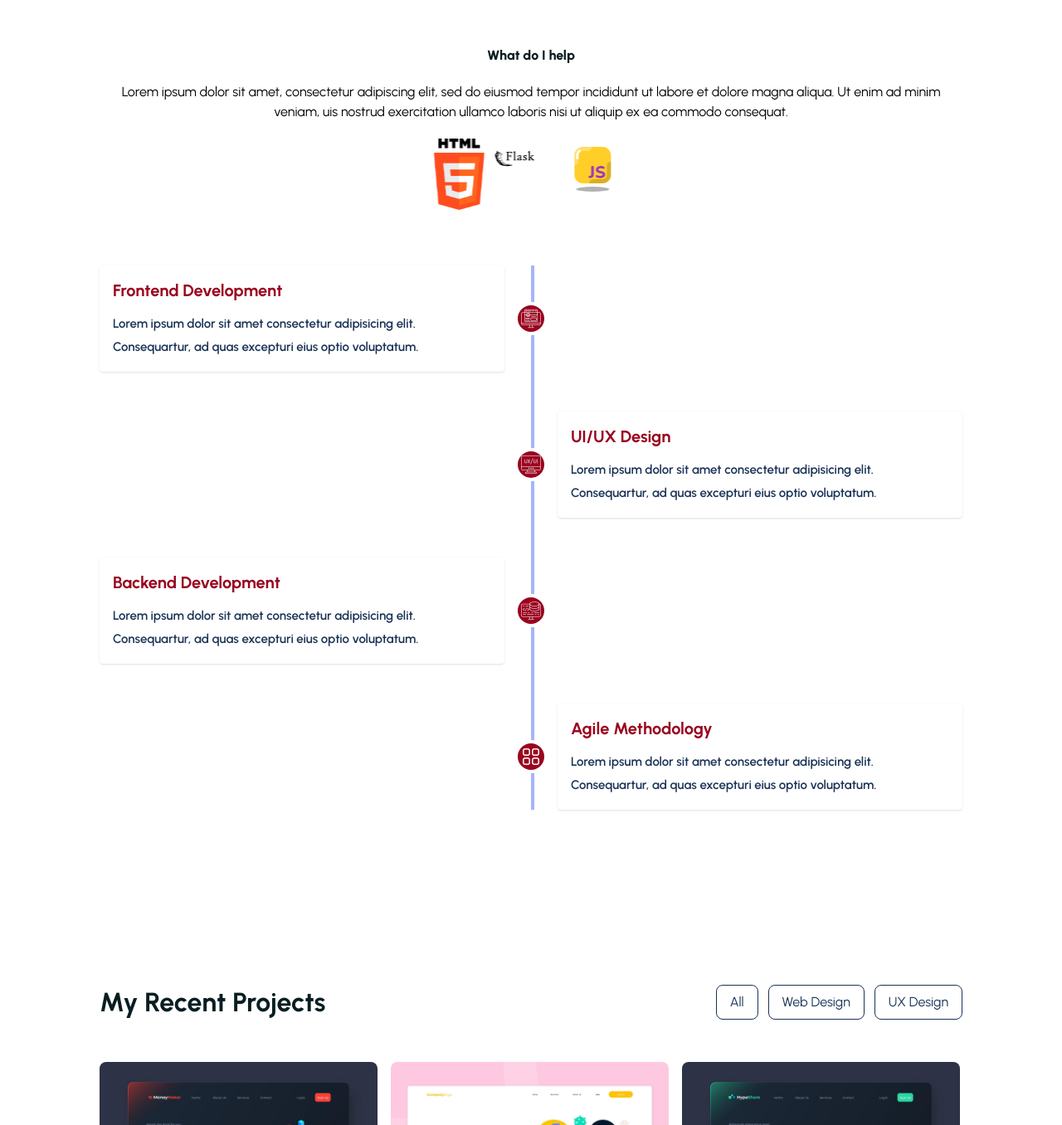
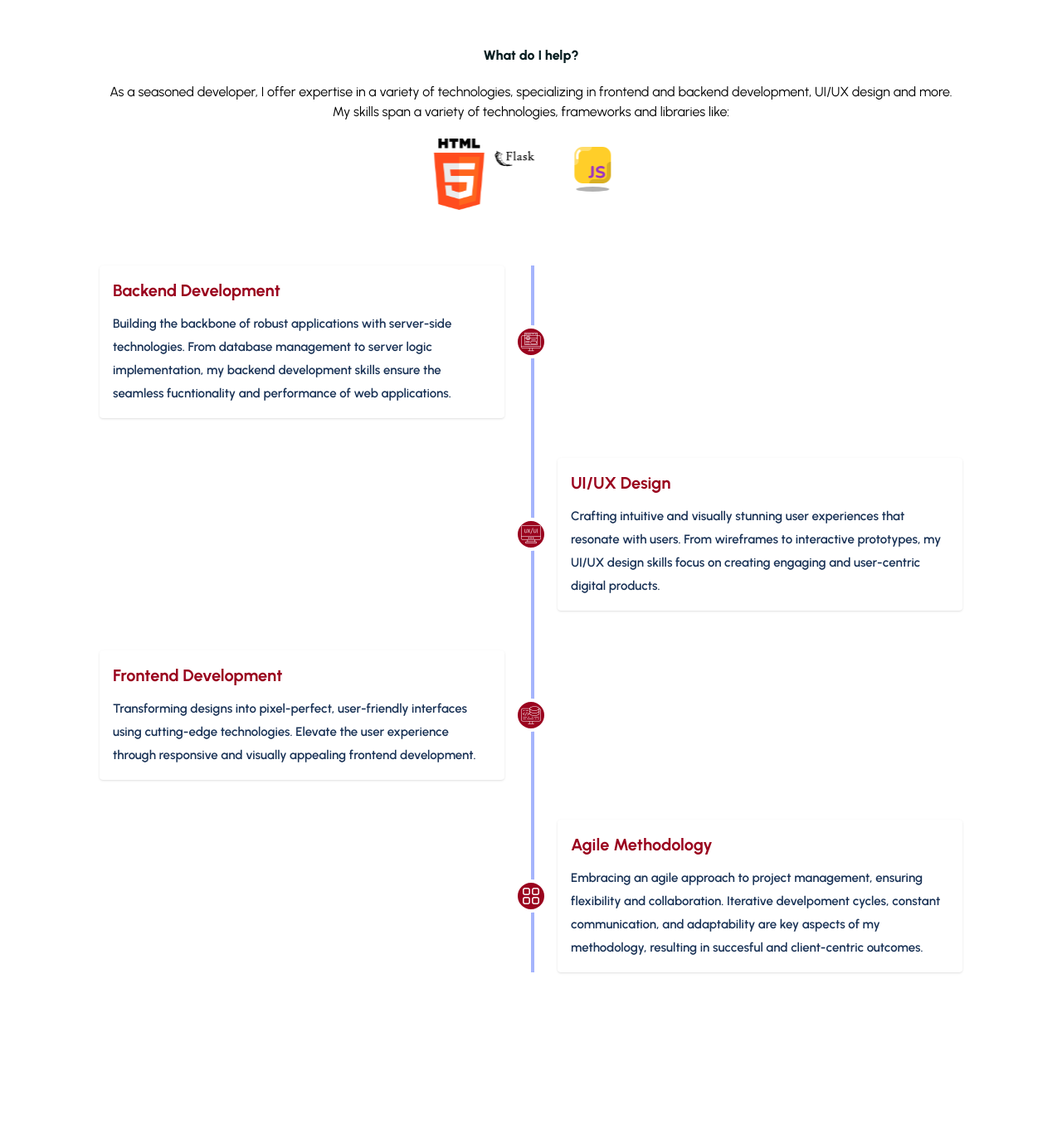
Before and after one commit to BabaMboga/My-PortFolio, a React (Create React App) app in the folder portfolio/: page / in a window 1280 px wide. Shown: the part 697-2053 px from the top of the page at 83% size. Built offline with nearby package versions, Linux system fonts and the light colour scheme; the HTML template or start-up script is replaced by a standard one.

Commit message:
Finished working on services js

```diff
--- a/portfolio/src/components/UI/Services.js
+++ b/portfolio/src/components/UI/Services.js
@@ -6,20 +6,19 @@ import frontendImg from "../../assets/images/front-end.png";
 import backendImg from "../../assets/images/backend.png";
 import uiuxImg from "../../assets/images/design.png";
 import appsImg from "../../assets/images/apps.png";
-import cssImg from "../../assets/images/project-icons/css-3.png"
-import htmlImg from "../../assets/images/project-icons/html-5.png"
-import flaskImg from "../../assets/images/project-icons/icons8-flask.svg"
-import javascriptImg from "../../assets/images/project-icons/icons8-javascript.svg"
-import reactImg from "../../assets/images/project-icons/icons8-react.svg"
-import tailwindCssImg from "../../assets/images/project-icons/icons8-tailwindcss.svg"
-import javaImg from "../../assets/images/project-icons/java.png"
-import jsImg from "../../assets/images/project-icons/js.png"
-import pythonImg from "../../assets/images/project-icons/python.png"
-import reactImg2 from "../../assets/images/project-icons/react.png"
-import sqlImg from "../../assets/images/project-icons/sql-server.png"
+import cssImg from "../../assets/images/project-icons/css-3.png";
+import htmlImg from "../../assets/images/project-icons/html-5.png";
+import flaskImg from "../../assets/images/project-icons/icons8-flask.svg";
+import javascriptImg from "../../assets/images/project-icons/icons8-javascript.svg";
+import reactImg from "../../assets/images/project-icons/icons8-react.svg";
+import tailwindCssImg from "../../assets/images/project-icons/icons8-tailwindcss.svg";
+import javaImg from "../../assets/images/project-icons/java.png";
+import jsImg from "../../assets/images/project-icons/js.png";
+import pythonImg from "../../assets/images/project-icons/python.png";
+import reactImg2 from "../../assets/images/project-icons/react.png";
+import sqlImg from "../../assets/images/project-icons/sql-server.png";
 
 const Services = () => {
-
   // Create an array of icon elements
   const slideShowIcons = [
     <img src={cssImg} alt="CSS" />,
@@ -40,26 +39,29 @@ const Services = () => {
     dots: false,
     infinite: true,
     speed: 500,
-    slidesToShow:3,
+    slidesToShow: 3,
     slidesToScroll: 1,
     autoplay: true,
     autoplaySpeed: 3000,
-  }
+  };
 
   return (
     <section id="services">
       <div className="container lg:pt-5">
         <div className="text-center">
           <h2 className="text-headingColor font-[800] text-[2.4 rem] mb-5">
-            What do I help
+            What do I help?
           </h2>
           <p>
-            Lorem ipsum dolor sit amet, consectetur adipiscing elit, sed do
-            eiusmod tempor incididunt ut labore et dolore magna aliqua. Ut enim
-            ad minim veniam, uis nostrud exercitation ullamco laboris nisi ut
-            aliquip ex ea commodo consequat.
+            As a seasoned developer, I offer expertise in a variety of
+            technologies, specializing in frontend and backend development,
+            UI/UX design and more. My skills span a variety of technologies,
+            frameworks and libraries like:
           </p>
-          <Slider {...sliderSettings} className= " flex items-center px-20 w-[50%] h-[40%] mt-4 mr-15 pt-5 ">
+          <Slider
+            {...sliderSettings}
+            className=" flex items-center px-20 mt-4 mr-15 pt-5 "
+          >
             {slideShowIcons.map((icon, index) => (
               <div key={index} className="icon-slide">
                 {icon}
@@ -89,12 +91,14 @@ const Services = () => {
                           className="text-primaryColor font-[700] mb-3 group-hover:text-white
                                             group-hover:font-[600] text-xl"
                         >
-                          Frontend Development
+                          Backend Development
                         </h3>
                         <p className="text-[15px] text-smallTextColor group-hover:text-white group-hover:font-[500] leading-7">
-                          Lorem ipsum dolor sit amet consectetur adipisicing
-                          elit. Consequartur, ad quas excepturi eius optio
-                          voluptatum.
+                          Building the backbone of robust applications with
+                          server-side technologies. From database management to
+                          server logic implementation, my backend development
+                          skills ensure the seamless fucntionality and
+                          performance of web applications.
                         </p>
                       </div>
                     </div>
@@ -130,9 +134,11 @@ const Services = () => {
                           UI/UX Design
                         </h3>
                         <p className="text-[15px] text-smallTextColor group-hover:text-white group-hover:font-[500] leading-7">
-                          Lorem ipsum dolor sit amet consectetur adipisicing
-                          elit. Consequartur, ad quas excepturi eius optio
-                          voluptatum.
+                          Crafting intuitive and visually stunning user
+                          experiences that resonate with users. From wireframes
+                          to interactive prototypes, my UI/UX design skills
+                          focus on creating engaging and user-centric digital
+                          products.
                         </p>
                       </div>
                     </div>
@@ -165,12 +171,13 @@ const Services = () => {
                           className="text-primaryColor font-[700] mb-3 group-hover:text-white
                                             group-hover:font-[600] text-xl"
                         >
-                          Backend Development
+                          Frontend Development
                         </h3>
                         <p className="text-[15px] text-smallTextColor group-hover:text-white group-hover:font-[500] leading-7">
-                          Lorem ipsum dolor sit amet consectetur adipisicing
-                          elit. Consequartur, ad quas excepturi eius optio
-                          voluptatum.
+                          Transforming designs into pixel-perfect, user-friendly
+                          interfaces using cutting-edge technologies. Elevate
+                          the user experience through responsive and visually
+                          appealing frontend development.
                         </p>
                       </div>
                     </div>
@@ -206,9 +213,11 @@ const Services = () => {
                           Agile Methodology
                         </h3>
                         <p className="text-[15px] text-smallTextColor group-hover:text-white group-hover:font-[500] leading-7">
-                          Lorem ipsum dolor sit amet consectetur adipisicing
-                          elit. Consequartur, ad quas excepturi eius optio
-                          voluptatum.
+                          Embracing an agile approach to project management,
+                          ensuring flexibility and collaboration. Iterative
+                          develpoment cycles, constant communication, and
+                          adaptability are key aspects of my methodology,
+                          resulting in succesful and client-centric outcomes.
                         </p>
                       </div>
                     </div>
```
Lines whose indentation alone changed are shown as unchanged.
